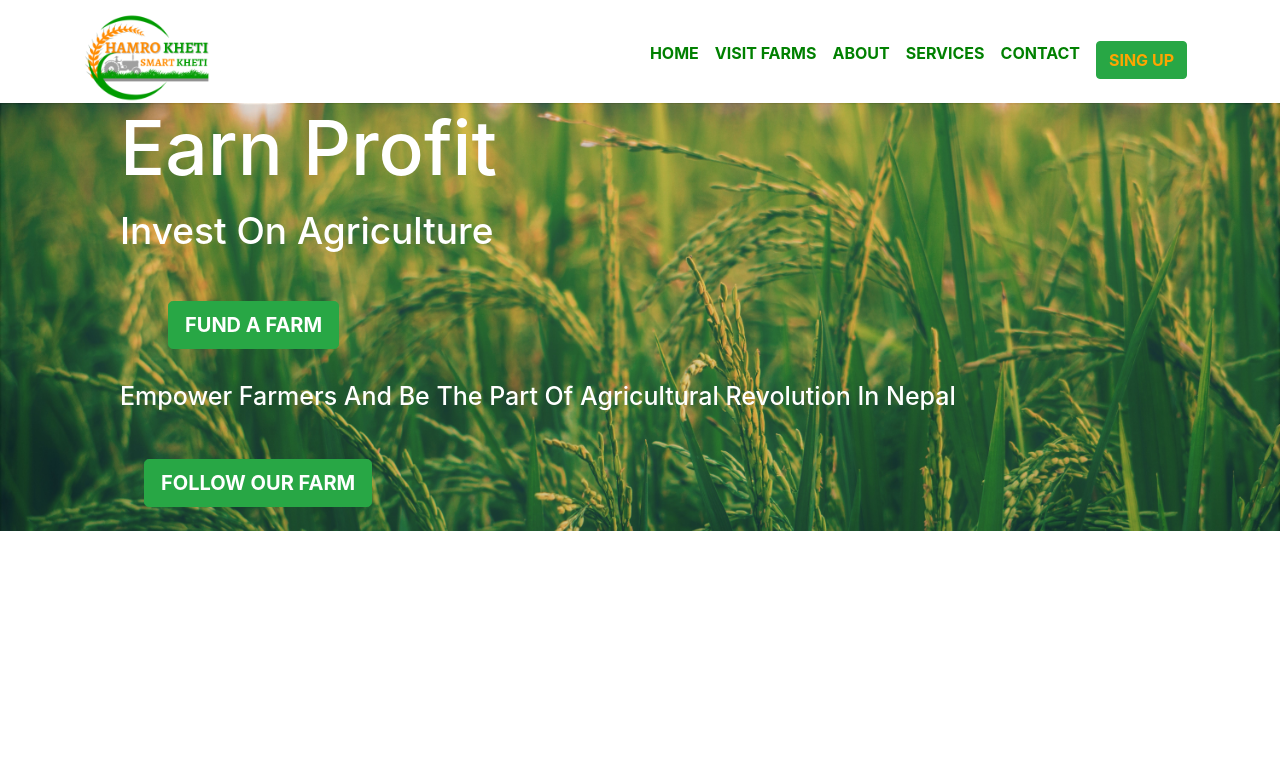
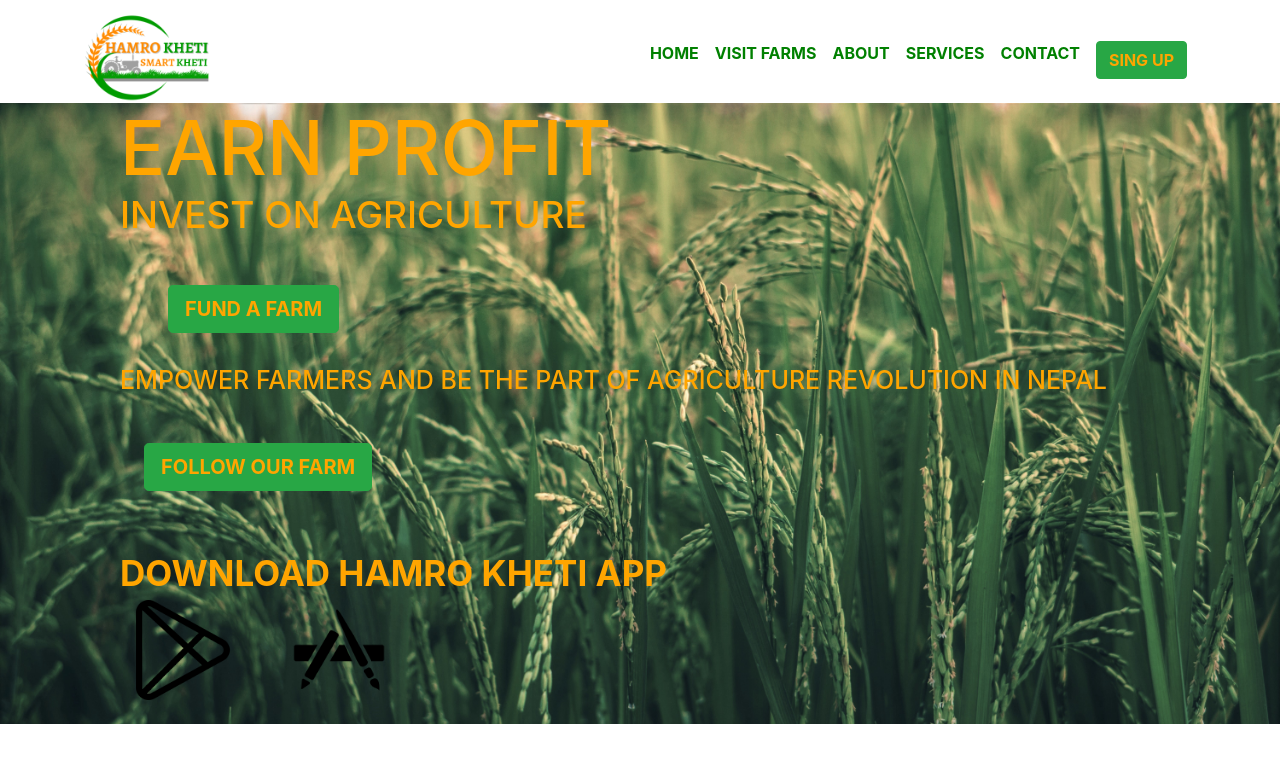
Before and after one commit to Pukar9842/HKbundles, a Django app: page /Fund_farm/ in a window 1280 px wide. Shown: the top 763 px of the page. Run offline with Django 3.2, Linux system fonts and the light colour scheme; data that the repository does not hold is empty; some libraries are stand-ins or nearby versions.

Commit message:
App icon colour

```diff
--- a/Fund_farm/templates/index.html
+++ b/Fund_farm/templates/index.html
@@ -1,34 +1,48 @@
 {% extends 'base.html'%}
+{% load static %}
 {% block farm_content%}
 <div class="container-full" style="margin-top:-2rem;">
-    <div class="banner" >
-       <h1 style="color:white; margin:2rem 1rem 0rem 7.5rem;">
-           <p style="font-size: 75px;">Earn Profit </p>
-           <p style="font-size: 37px;">Invest On Agriculture</p>
+    <div class="banner">
+        <h1 style="color:orange; margin:2rem 1rem 0rem 7.5rem;">
+            <p style="font-size: 75px;">EARN PROFIT </p>
+            <p style="font-size: 37px;margin-top:-1rem;">INVEST ON AGRICULTURE</p>
         </h1>
-         <a  href="#"><button style=" color:white; margin:2rem 1rem 0rem 10.5rem;" class="btn-round btn-success
-         font-weight-bold btn btn-secondary btn-lg">FUND A FARM</button>
+        <a href="#">
+            <button style=" color:orange; margin:2rem 1rem 0rem 10.5rem;" class="btn-round btn-success
+         font-weight-bold btn btn-secondary btn-lg">FUND A FARM
+            </button>
         </a>
-       <h2 style="color:white; margin:2rem 1rem 0rem 7.5rem;" > <p style="font-size: 25px;"> Empower Farmers And Be The Part
-           Of Agricultural Revolution In Nepal </p>
+        <h2 style="color:orange; margin:2rem 1rem 0rem 7.5rem;">
+            <p style="font-size: 25px;"> EMPOWER FARMERS AND BE THE PART OF AGRICULTURE REVOLUTION IN NEPAL </p>
         </h2>
-        <a  href="#"><button style=" color:white; margin:2rem 1rem 0rem 9rem;" class="btn-round btn-success
-         font-weight-bold btn btn-secondary btn-lg">FOLLOW OUR FARM </button>
+        <a href="#">
+            <button style=" color:orange; margin:2rem 1rem 0rem 9rem;" class="btn-round btn-success
+         font-weight-bold btn btn-secondary btn-lg">FOLLOW OUR FARM
+            </button>
         </a>
         <br> <br>
+        <p style="color:orange; margin:2rem 1rem 0rem 7.5rem;font-size:35px;">
+            <strong>DOWNLOAD HAMRO KHETI APP</strong>
+        </p>
+        <a style=" margin:2rem 1rem 0rem 7.5rem;">
+            <a href="#"><img src="{% static 'Fund_farm/images/googleplay.png' %}" height="100" width="100"></a>
+            <a href="#" style="margin-left:3rem;"><img href="#" src="{% static 'Fund_farm/images/apple.png' %}"
+                                                       height="100" width="100"></a>
+        </a>
+        <br><br>
     </div>
 </div>
 <div class="container-fluid">
     <div class="row" style="margin:2rem 2rem 0rem 2rem;">
         {% for farm in farms %}
         <div class="col" style="margin:0.5rem; ">
-        <div class="card " style="width: 23rem;"  >
+            <div class="card " style="width: 23rem;">
                 <img src="{{farm.image_url}}" class="card-img-top" alt="Agriculture product
-              " width="275" height="275" >
+              " width="275" height="280">
                 <div class="card-body">
                     <h5 class="card-title" style="color:green;"><strong>{{ farm.crop_name}}</strong></h5>
                     <p class="card-text" style="color:green;"><strong>RS: {{farm.cost_per_unit}}/-</strong></p>
-                <p class="card-text" style="color:green;"> <strong>{{farm.roi_in_percent}}% return
+                    <p class="card-text" style="color:green;"><strong>{{farm.roi_in_percent}}% return
                         in {{farm.tenure_for_ROI}} months</strong></p>
                     <a href="#" class="btn btn-success" style="color:orange;"><strong>Fund {{farm.crop_name}}
                         Farm</strong></a>
```
Also changed, not shown: Fund_farm/static/Fund_farm/images/Paddy.jpg, Fund_farm/static/Fund_farm/images/apple.png (added), Fund_farm/static/Fund_farm/images/googleplay.png (added). Lines whose indentation alone changed are shown as unchanged.
